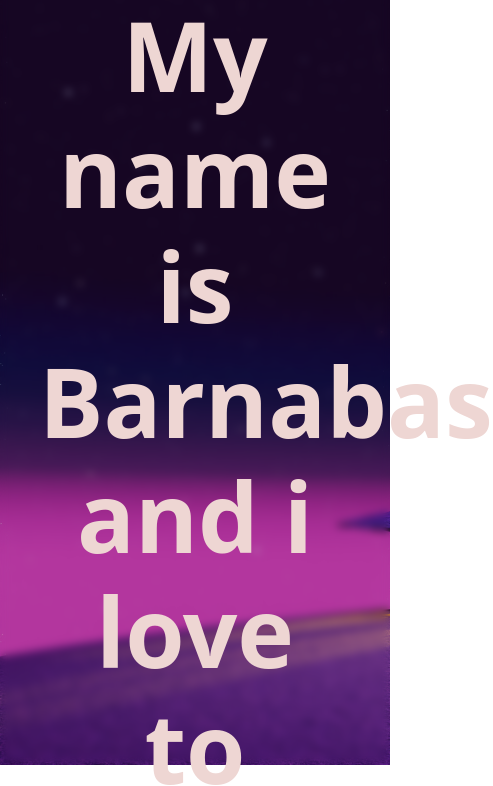
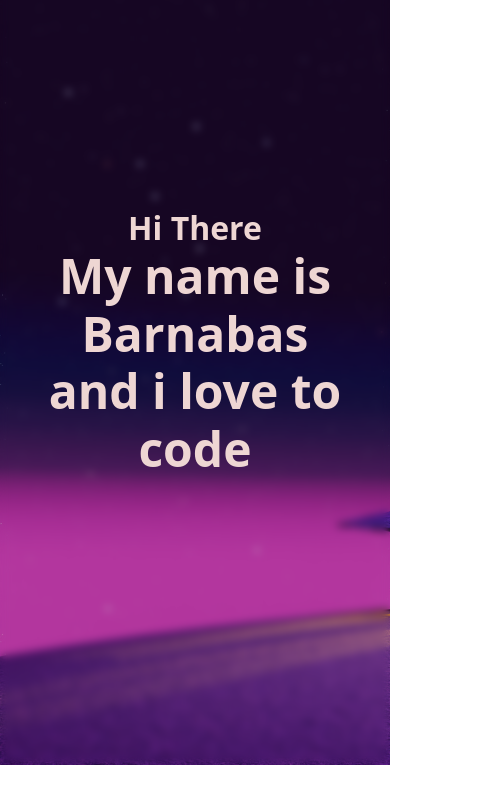
Before and after one commit to Barny-ojiah/Tailwind-Portfolio, a plain HTML site: page index.html in a window 390 px wide. Shown: the part 79-865 px from the top of the page, 493 px wide, since content can reach past the window. After the commit the page ends 844 px from the top, so only its background shows below. Drawn offline with nearby package versions, Linux system fonts and the light colour scheme.

Commit message:
added responsive design

```diff
--- a/index.html
+++ b/index.html
@@ -26,8 +26,8 @@
 
 <section class= "bg-[url('./rescopy/img2.jpg')] h-screen bg-cover flex items-center justify-center" >
     <div class="flex backdrop-blur-sm items-center flex-col text-[#eed6d3] h-full w-full justify-center">
-    <h1 class="text-[6rem] font-bold text-center w-4/5">Hi There </h1>
-    <h1 class="text-[6rem] font-bold text-center w-4/5">My name is Barnabas and i love to code </h1>
+    <h1 class="text-[2rem] sm:text-[7rem] font-bold text-center w-4/5">Hi There </h1>
+    <h1 class="text-[3rem] sm:text-[3em] font-bold text-center w-4/5">My name is Barnabas and i love to code </h1>
 </div>
 </section>
 <section></section>
```
